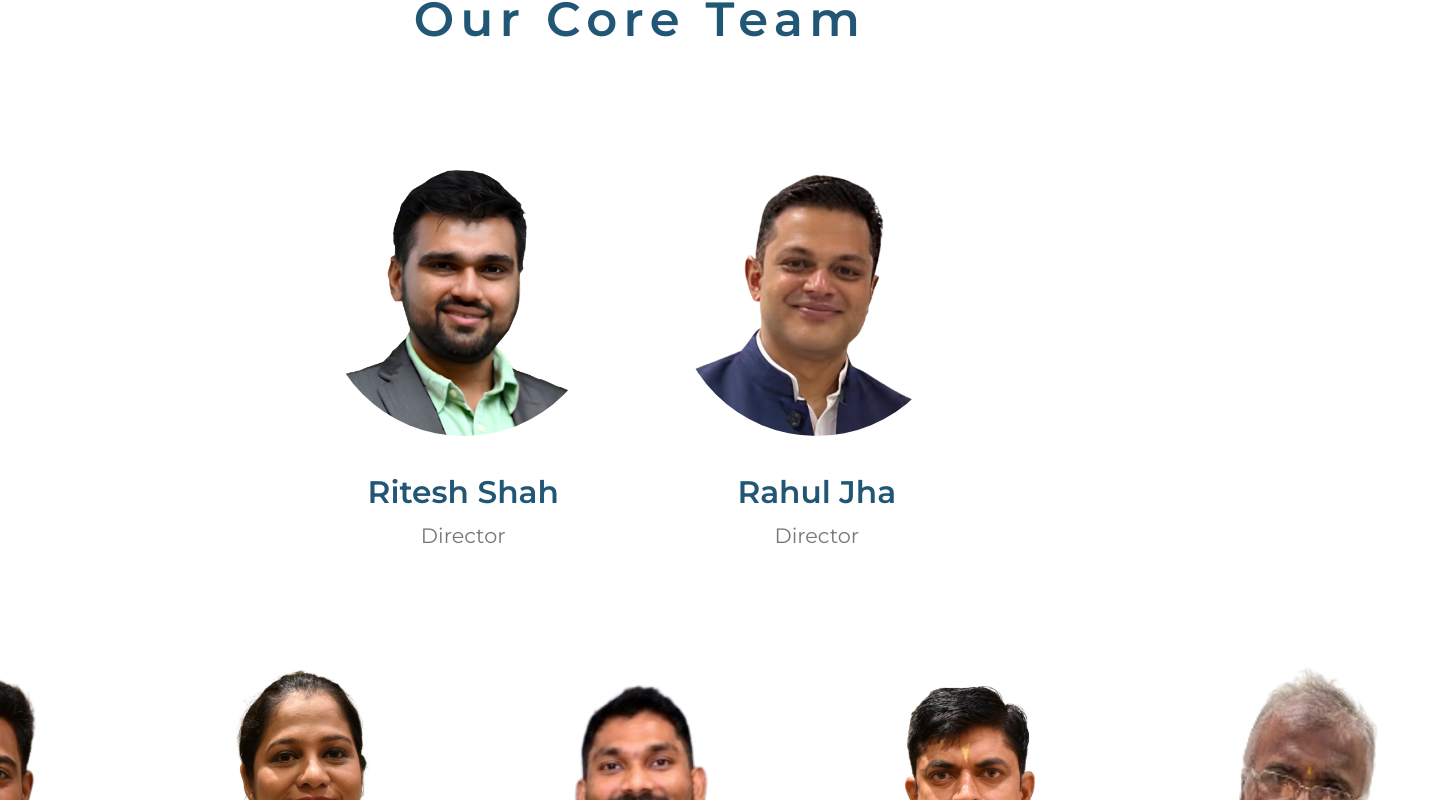
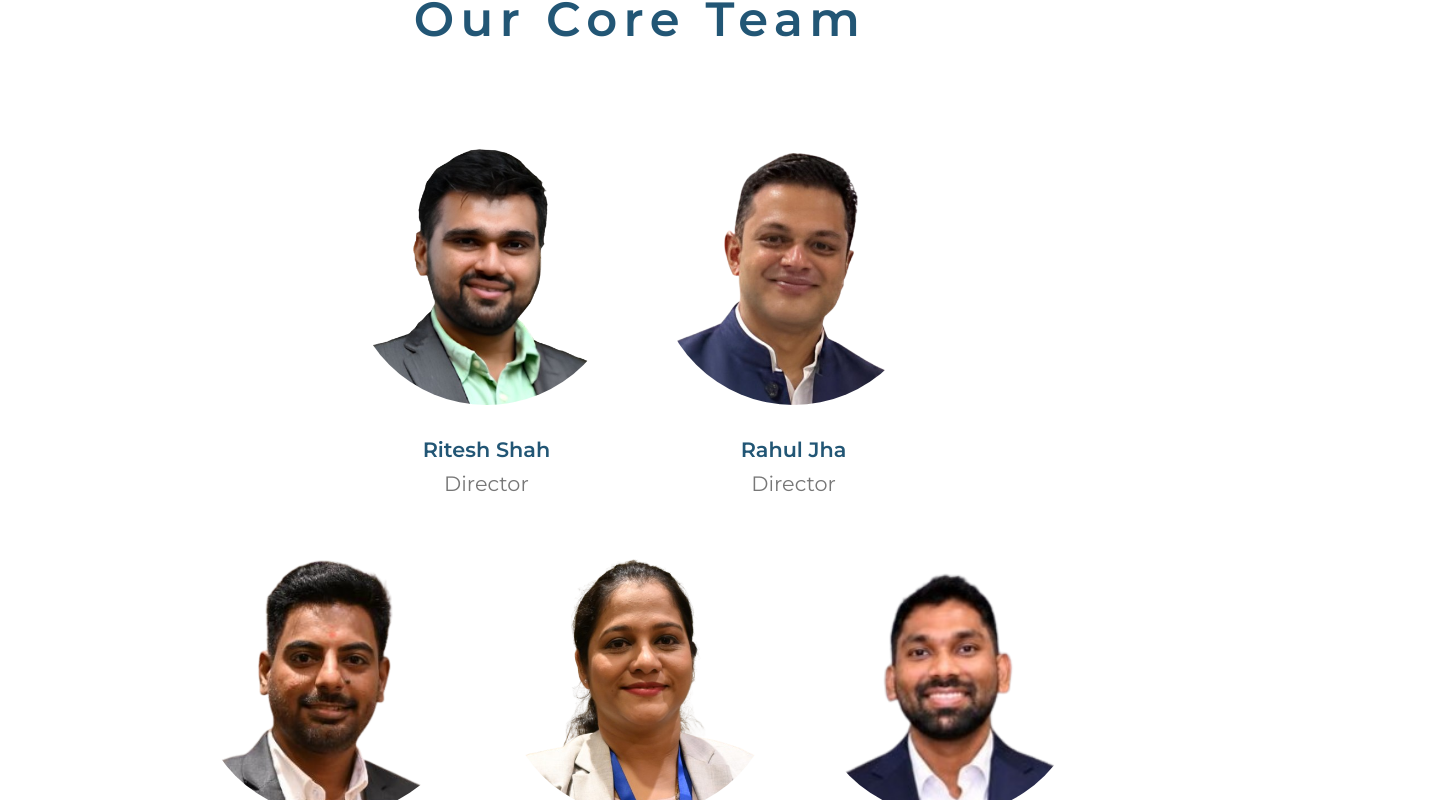
Before and after one commit to Robokart123/codux_trial, a React (Vite) app: page /about in a window 1280 px wide. Shown: the part 580-1380 px from the top of the page, 1451 px wide, since content can reach past the window. Built offline with nearby package versions, Linux system fonts and the light colour scheme.

Commit message:
Refactor layoutProfiles and personContainer styles

```diff
--- a/src/components/about/about.module.scss
+++ b/src/components/about/about.module.scss
@@ -193,25 +193,6 @@
   padding: 0em 4em;
 }
 
-.layoutProfiles {
-  text-align: center;
-  display: flex;
-  justify-content: center;
-  font: $paragraph-font;
-
-  @media only screen and (max-width: $mobile-width) {
-    font-size: 0.7rem;
-    flex-direction: row;
-  }
-
-  color: #225675;
-  margin-bottom: 2em;
-  flex-direction: row;
-  width: 100%;
-  align-items: center;
-  padding: 0em 4em;
-}
-
 .text {
   margin-top: 1em;
   width: 100%;
@@ -257,36 +238,52 @@
   }
 }
 
+.layoutProfiles {
+  text-align: center;
+  display: flex;
+  flex-direction: row;
+  flex-wrap: wrap; // rows wrap instead of overflowing
+  justify-content: center;
+  align-items: flex-start;
+  gap: clamp(0.5em, 2vw, 2em);
+  font: $paragraph-font;
+  color: #225675;
+  margin-bottom: 2em;
+  width: 100%;
+  padding: 0 clamp(0.5em, 4vw, 4em);
+
+  @media only screen and (max-width: $mobile-width) {
+    font-size: 0.7rem;
+  }
+}
+
 .personContainer {
   display: flex;
   flex-direction: column;
   align-items: center;
   text-align: center;
-  margin: 1em; /* Add margin around each person for spacing */
-  height: 20em;
-  width: 15em;
+  margin: 0; // spacing now comes from gap
+  // card width scales with the screen: 8em min, 15em max
+  width: clamp(8em, 22vw, 15em);
+  height: auto;
 }
 
 .Personimage {
-  /* Set a fixed width for the circular image */ /* Set a fixed height to make the image circular */
-  border-radius: 50%; /* Make the image circular */
-  object-fit: cover; /* Ensure the image covers the circle without distortion */
-  margin-bottom: 1em; /* Space between image and text */
-  z-index: 1; /* Ensure the image is above other elements */
-  border: 3px solid #fff; /* Optional: Add a border for better visibility */
-  @media only screen and (max-width: $mobile-width) {
-    width: 120px; /* Adjust size for smaller screens */
-    height: 120px;
-  }
-  height: 14em;
-  width: 14em;
+  width: 100%; // fills the card, so it scales with it
+  aspect-ratio: 1 / 1;
+  height: auto;
+  border-radius: 50%;
+  object-fit: cover;
+  margin-bottom: 1em;
+  z-index: 1;
+  border: 3px solid #fff;
 }
 
 .personText {
-  font-size: 1.5em; /* Adjust text size as needed */
-  color: #225675; /* Text color */
-  font-weight: 600; /* Bold text for name */
-  margin: 0.5em 0; /* Spacing above and below text */
+  font-size: clamp(1em, 1.6vw, 1.5em);
+  color: #225675;
+  font-weight: 600;
+  margin: 0.5em 0;
 }
 
 .personDesignation {
```
